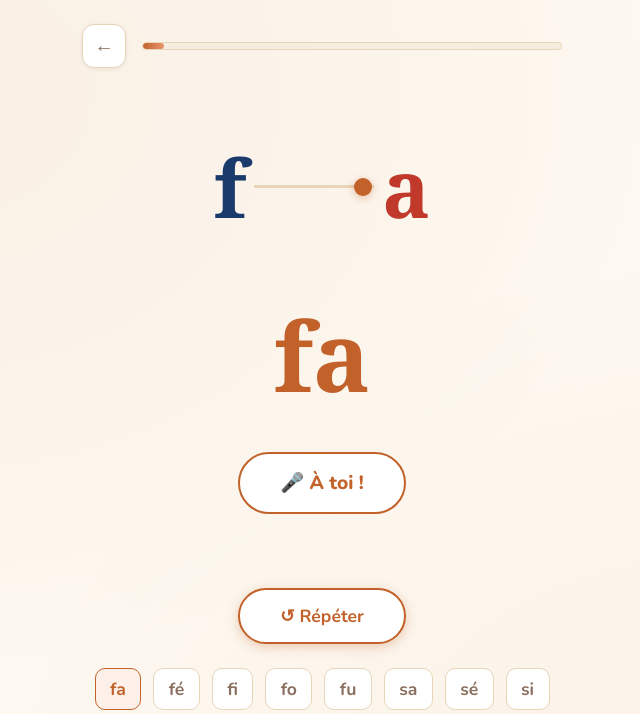
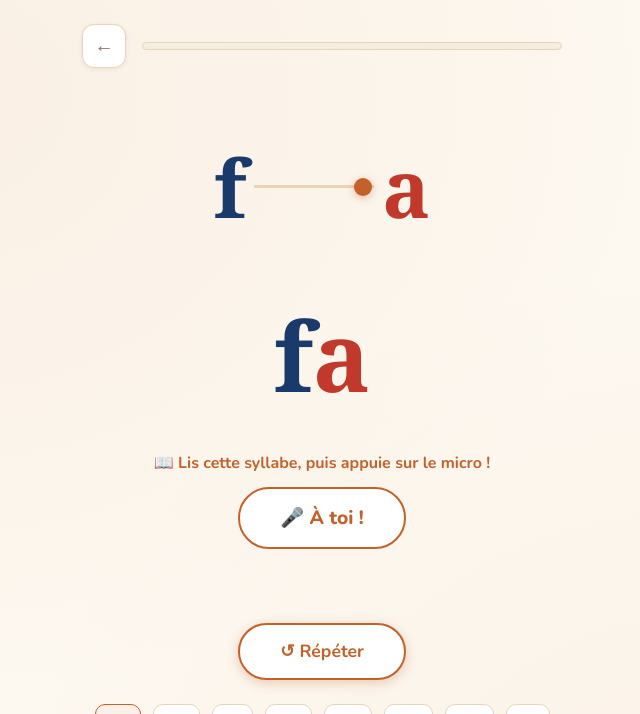
Before and after one commit to miglenaangel-glitch/lire-avec-alia, a Flask app: page /child/exercise/consonnes_1 in a window 1280 px wide. Shown: the top 714 px of the page, without its empty margins (318-958 px from the left). Run offline with Flask 2, Linux system fonts and the light colour scheme; data that the repository does not hold is empty; some libraries are stand-ins or nearby versions.

Commit message:
Syllables: colored result (blue/red), prompt + mic protocol

```diff
--- a/static/css/child.css
+++ b/static/css/child.css
@@ -369,6 +369,8 @@ body {
 }
 
 .slide-result.visible { opacity: 1; }
+.slide-result .consonant { color: var(--consonant); }
+.slide-result .vowel { color: var(--vowel); }
 
 .syllable-nav {
   display: flex;
--- a/templates/child/exercise.html
+++ b/templates/child/exercise.html
@@ -39,6 +39,7 @@
     </div>
     <div class="slide-result" id="slide-result"></div>
     <div style="display:flex;flex-direction:column;align-items:center;gap:0.8rem;margin-bottom:1.5rem;">
+      <p id="syl-prompt" style="color:var(--accent);font-weight:700;font-size:1rem;min-height:1.4rem;text-align:center;"></p>
       <button class="mic-btn" id="syl-mic-btn" onclick="toggleSylMic()" style="display:none;">🎤 À toi !</button>
       <p id="syl-feedback" style="font-size:1.1rem;font-weight:700;min-height:1.5rem;text-align:center;"></p>
       <div style="display:flex;gap:1rem;">
@@ -238,12 +239,15 @@ function animateSlide(s) {
     cursor.style.left = Math.min(progress / 100 * lineWidth, lineWidth) + 'px';
     if (progress >= 100) {
       clearInterval(interval);
-      result.textContent = s.syl;
+      // Colored syllable: consonant=blue, vowel=red
+      result.innerHTML = `<span class="consonant">${s.c}</span><span class="vowel">${s.v}</span>`;
       result.classList.add('visible');
       speak(s.syl);
-      recordAnswer('syllabe', s.syl, true);
-      // After animation: show mic for Alia to repeat
+      // After system reads: prompt Alia
       setTimeout(() => {
+        const prompt = document.getElementById('syl-prompt');
+        prompt.textContent = '📖 Lis cette syllabe, puis appuie sur le micro !';
+        speak('Lis cette syllabe !');
         document.getElementById('syl-mic-btn').style.display = 'inline-block';
         document.getElementById('syl-mic-btn').disabled = false;
         document.getElementById('syl-mic-btn').classList.remove('mic-on');
@@ -251,7 +255,7 @@ function animateSlide(s) {
         document.getElementById('syl-feedback').textContent = '';
         document.getElementById('repeat-btn').style.display = 'inline-block';
         document.getElementById('next-btn').style.display = 'none';
-      }, 1000);
+      }, 1200);
     }
   }, 18);
 }
```
